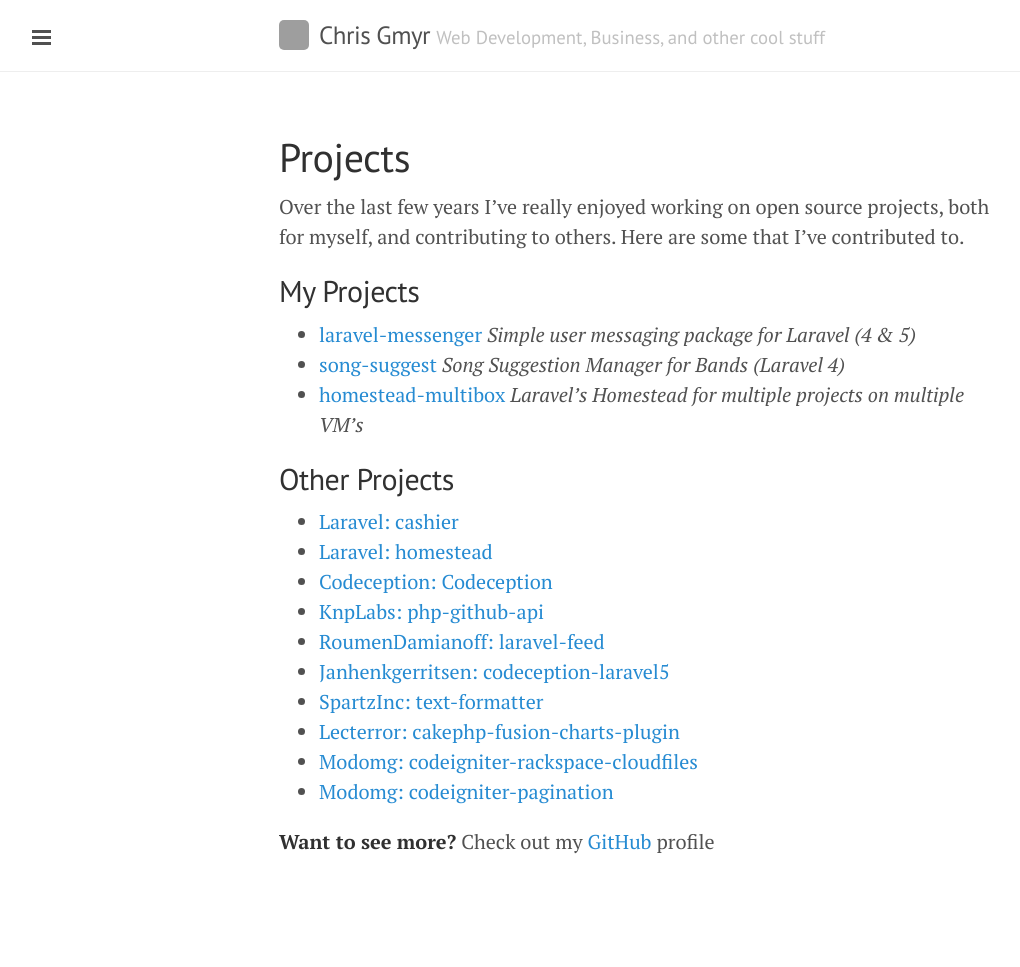
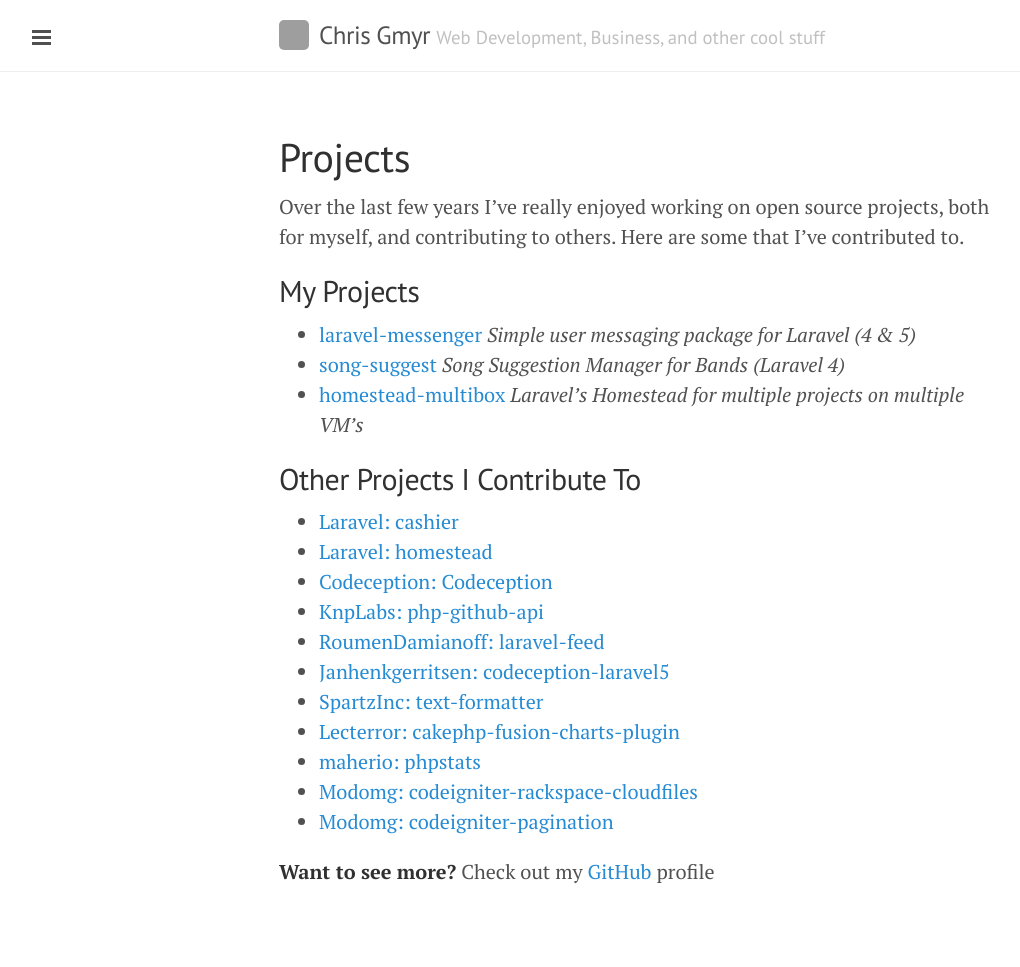
Before and after one commit to cmgmyr/cmgmyr.github.io, a Jekyll site: the page built from projects.md, in a window 1280 px wide. Shown: the whole page, without its empty margins (1-1021 px from the left). Built offline with Jekyll 4.4.1, drawn with Linux system fonts in a browser that asks for light colours; Markdown is read by kramdown in place of the engine named in the settings; before the commit the page ends 937 px from its top, so only the background shows below that; grey boxes are pictures that could not be loaded.

Commit message:
updated projects

```diff
--- a/projects.md
+++ b/projects.md
@@ -11,7 +11,7 @@
 * [song-suggest](https://github.com/cmgmyr/song-suggest) _Song Suggestion Manager for Bands (Laravel 4)_
 * [homestead-multibox](https://github.com/cmgmyr/homestead-multibox) _Laravel's Homestead for multiple projects on multiple VM's_
 
-## Other Projects
+## Other Projects I Contribute To
 
 * [Laravel: cashier](https://github.com/laravel/cashier)
 * [Laravel: homestead](https://github.com/laravel/homestead)
@@ -21,6 +21,7 @@
 * [Janhenkgerritsen: codeception-laravel5](https://github.com/janhenkgerritsen/codeception-laravel5)
 * [SpartzInc: text-formatter](https://github.com/SpartzInc/text-formatter)
 * [Lecterror: cakephp-fusion-charts-plugin](https://github.com/lecterror/cakephp-fusion-charts-plugin)
+* [maherio: phpstats](https://github.com/maherio/phpstats)
 * [Modomg: codeigniter-rackspace-cloudfiles](https://github.com/modomg/codeigniter-rackspace-cloudfiles)
 * [Modomg: codeigniter-pagination](https://github.com/modomg/codeigniter-pagination)
 
```
